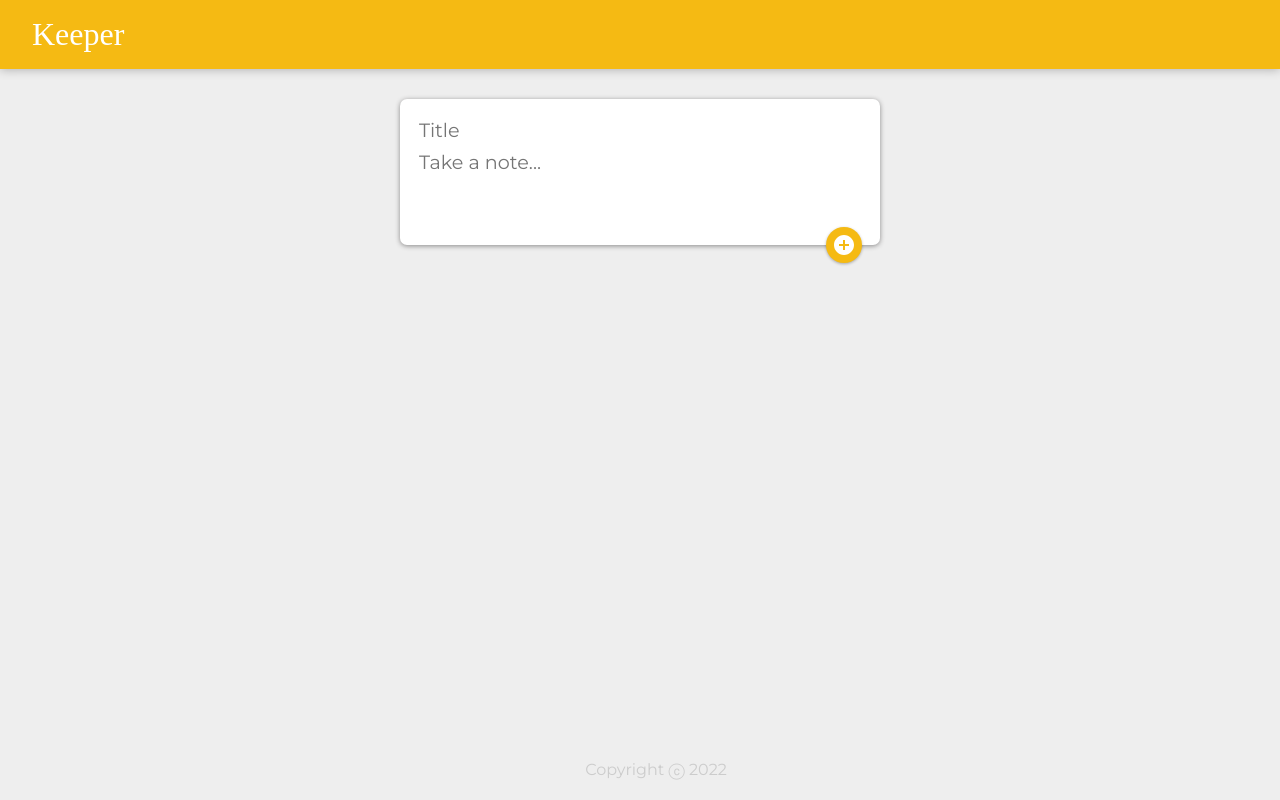
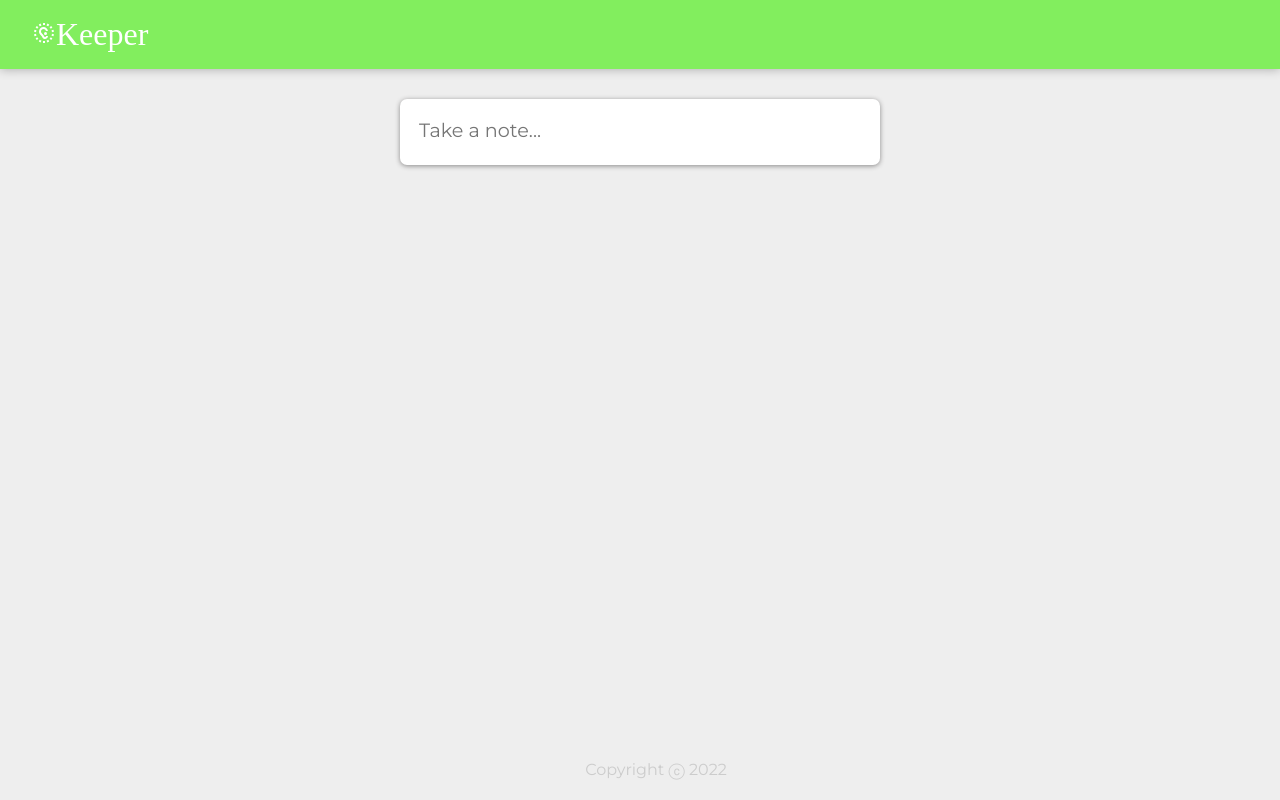
Before and after one commit to ronksks/keeper-app, a React (Create React App) app: page / in a window 1280 px wide. Built offline with nearby package versions, Linux system fonts and the light colour scheme; a web font is replaced by a local one.

Commit message:
keeper icon added, logic for the expantion of text area (expand only if title is empty)

```diff
--- a/public/styles.css
+++ b/public/styles.css
@@ -12,7 +12,7 @@ body {
 }
 
 header {
-  background-color: #f5ba13;
+  background-color: #82ee5e;
   margin: auto -16px;
   padding: 16px 32px;
   box-shadow: 0 0 10px 0 rgba(0, 0, 0, 0.3);
@@ -90,7 +90,7 @@ form.create-note button {
   position: absolute;
   right: 18px;
   bottom: -18px;
-  background: #f5ba13;
+  background: #82ee5e;
   color: #fff;
   border: none;
   border-radius: 50%;
--- a/src/components/CreateArea.jsx
+++ b/src/components/CreateArea.jsx
@@ -5,14 +5,16 @@ import Zoom from '@mui/material/Zoom';
 
 
 function CreateArea(props) {
-  const [hidden, setHidden] = useState(true);
+  const [hidden, setHidden] = useState(false);
   const [note, setNote] = useState({
     title: "",
     content: ""
   });
 
   function handleContentClick() {
-    setHidden(!hidden);
+    if (note.title === "") {
+      setHidden(!hidden);
+    }
   }
 
   function handleChange(e) {
@@ -62,8 +64,8 @@ function CreateArea(props) {
           name="content"
           value={note.content}
           placeholder="Take a note..."
-        //if title input is hidden than textarea rows set to 1 otherwise its 3
-        rows={!hidden?1:3}
+          //if title input is hidden than textarea rows set to 1 otherwise its 3
+          rows={!hidden ? 1 : 3}
         />
         <Zoom in={hidden}>
           <Fab
--- a/src/components/Header.jsx
+++ b/src/components/Header.jsx
@@ -1,9 +1,11 @@
 import React from "react";
+import NoiseAwareIcon from '@mui/icons-material/NoiseAware';
 
 function Header() {
   return (
     <header>
-      <h1>Keeper</h1>
+
+      <h1><NoiseAwareIcon />Keeper</h1>
     </header>
   );
 }
```
